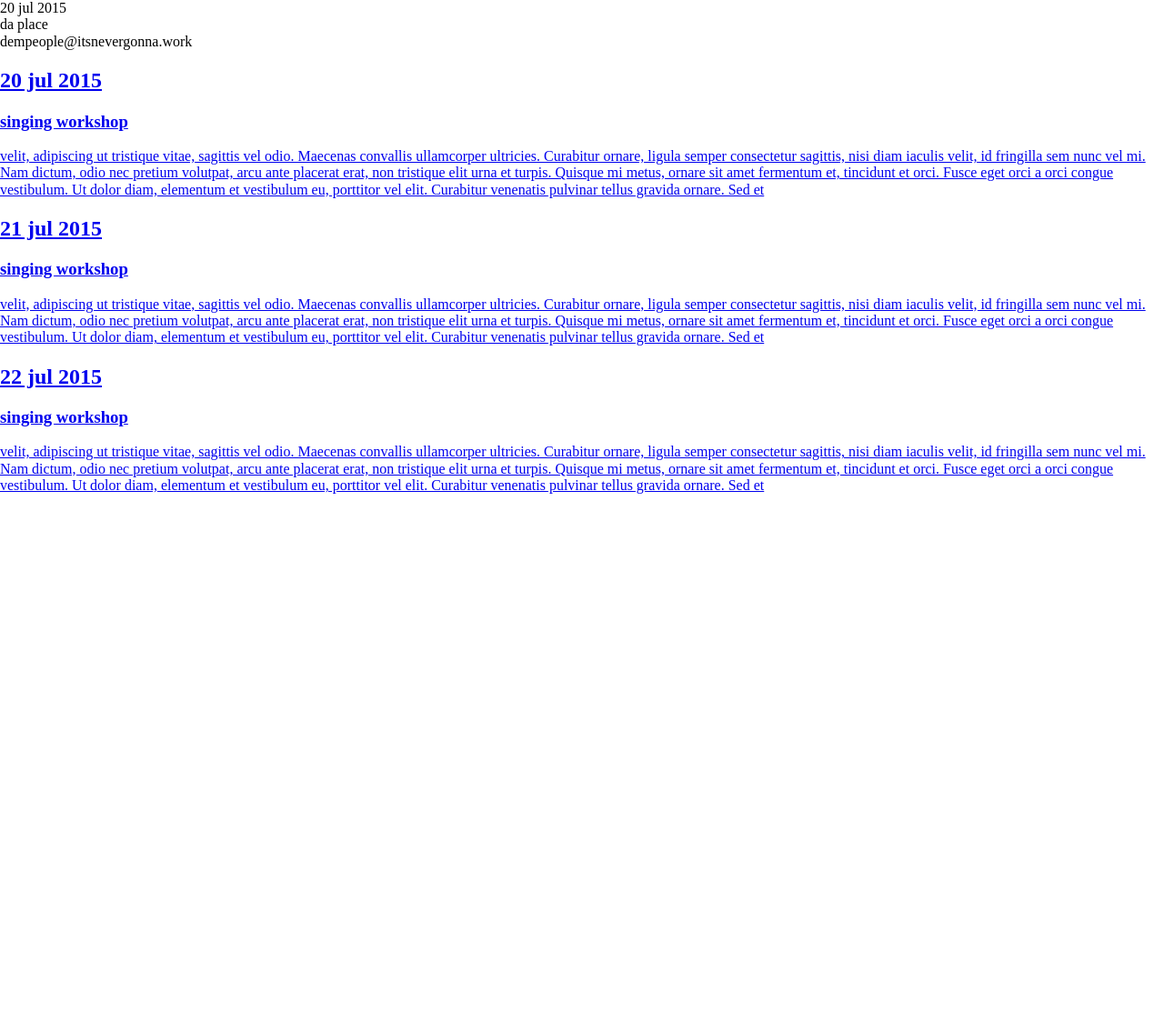
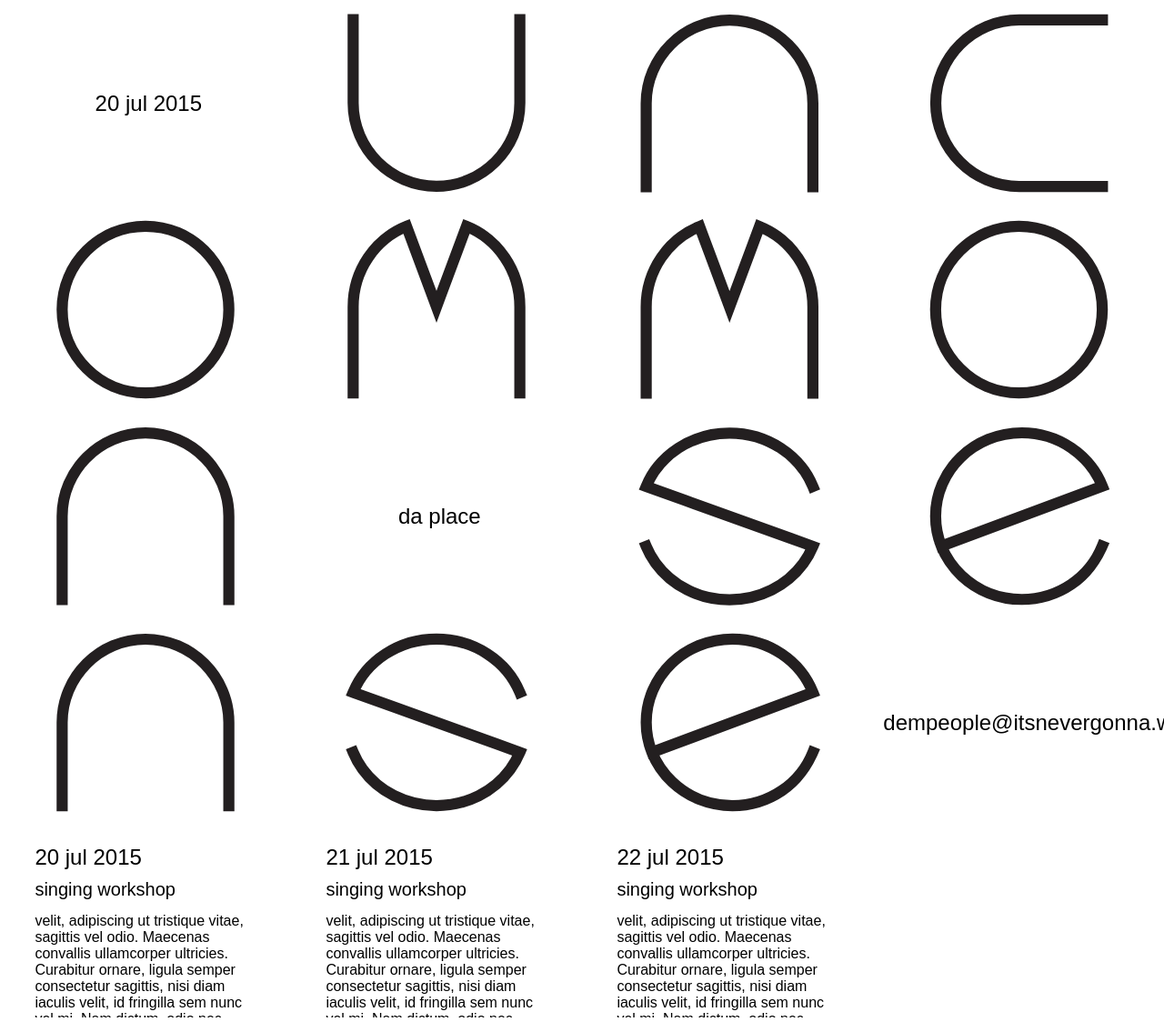
Before and after one commit to itsnevergonnawork/uncommonsense, a Jekyll site: the page built from index.html, in a window 1280 px wide. Shown: the whole page at 91% size. Built offline with Jekyll 4.4.1, drawn with Linux system fonts in a browser that asks for light colours; nearby versions of some CDN libraries; library files that are not in the unit come from our copies; before the commit the page ends 900 px from its top, so only the background shows below that.

```diff
--- a/_config.yml
+++ b/_config.yml
@@ -6,7 +6,7 @@ title: uncommonsense
 email:
 description: > # this means to ignore newlines until "baseurl:"
   uncommonsense
-baseurl: "uncommonsense" # the subpath of your site, e.g. /blog/
+baseurl: "/uncommonsense" # the subpath of your site, e.g. /blog/
 url: "http://localhost:4012" # the base hostname & protocol for your site
 
 # Build settings
```
